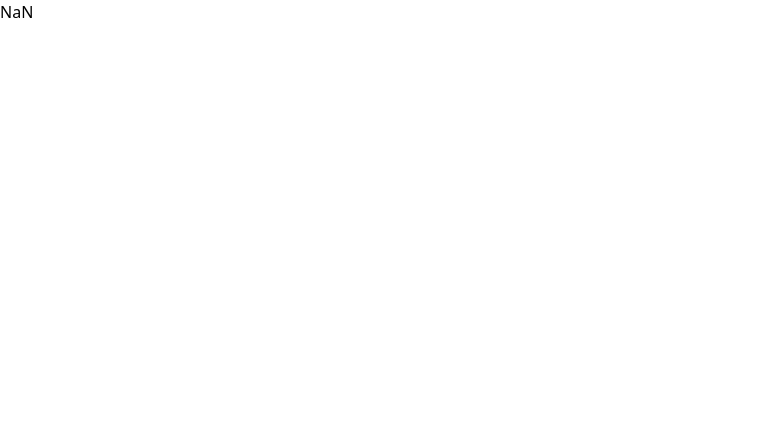
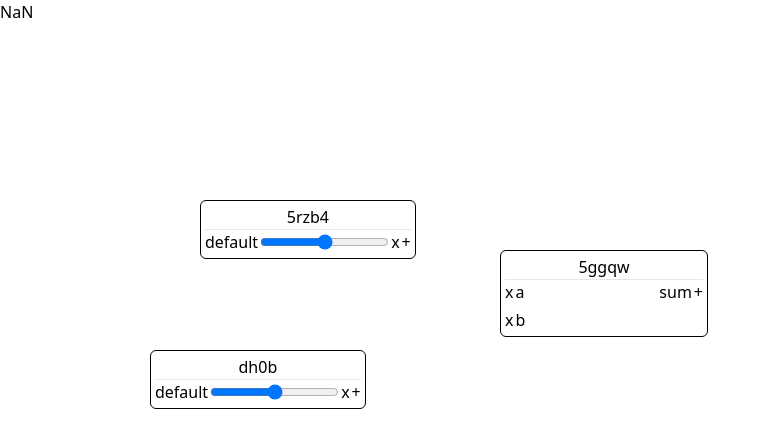
Before and after one commit to maxmmyron/nodes-editor-test, a SvelteKit app: page / in a window 1280 px wide. Shown: the top 448 px of the page, without its empty margins (0-770 px from the left). Built offline with nearby package versions, Linux system fonts and the light colour scheme.

Commit message:
update naming

```diff
--- a/src/routes/+page.svelte
+++ b/src/routes/+page.svelte
@@ -30,10 +30,12 @@
     [500, 250]
   );
 
+  graph.nodes = [staticA, staticB, sum];
+
   connect(graph, staticA, "default", sum, "a");
   connect(graph, staticB, "default", sum, "b");
 
-  let sumOut: number;
+  let sumOut: number = 0;
   sum.outputs.subscribe((e) => (sumOut = e.sum));
 
   const startConnection = (
@@ -121,8 +123,8 @@
 
 <div class="relative w-full h-full">
   {#each graph.nodes as node}
-    {@const __inputs = get(node.inputs)}
-    {@const __outputs = get(node.outputs)}
+    {@const inputsStore = get(node.inputs)}
+    {@const outputsStore = get(node.outputs)}
     <div
       class="absolute border border-black rounded-md flex flex-col p-1 min-w-52"
       style="top: {node.pos[1]}px; left:{node.pos[0]}px;"
@@ -131,9 +133,9 @@
         <p class="text-center">{node.uuid}</p>
       </header>
       <main class="flex">
-        {#if __inputs}
+        {#if inputsStore}
           <aside class="flex flex-col gap-1">
-            {#each Object.entries(__inputs) as [key, value]}
+            {#each Object.entries(inputsStore) as [key, value]}
               {@const connections = getConnections({ node, key })}
               <div class="flex gap-0.5">
                 {#if connections.length === 0}
@@ -169,8 +171,11 @@
                     <input
                       type="range"
                       on:input={(e) => {
-                        const newValue = e.currentTarget.valueAsNumber;
-                        node.inputs.set({ ...__inputs, [key]: newValue });
+                        const val = e.currentTarget.valueAsNumber;
+                        node.inputs.update((store) => ({
+                          ...store,
+                          [key]: val,
+                        }));
                       }}
                     />
                   {/if}
@@ -181,24 +186,27 @@
           </aside>
         {/if}
         <div class="flex-grow"></div>
-        {#if __outputs}
+        {#if outputsStore}
           <aside class="flex flex-col gap-1">
-            {#each Object.entries(__outputs) as [key, value] (node.uuid + key)}
+            {#each Object.entries(outputsStore) as [key, value] (node.uuid + key)}
               {@const connection = graph.edges.find(
                 ({ outVertex }) =>
                   outVertex.node === node && outVertex.key === key
               )}
               <div class="flex gap-0.5">
                 <p>{key}</p>
-                {#if !__inputs}
+                {#if !inputsStore}
                   <!-- If there are *no* inputs on this node, then render an input
               value to modify the output (since it can't be transformed by some
               function) TODO: very temporary behavior! -->
                   <input
                     type="range"
                     on:input={(e) => {
-                      const newValue = e.currentTarget.valueAsNumber;
-                      node.outputs.set({ ...__outputs, [key]: newValue });
+                      const val = e.currentTarget.valueAsNumber;
+                      node.outputs.update((store) => ({
+                        ...store,
+                        [key]: val,
+                      }));
                     }}
                   />
                 {/if}
```
